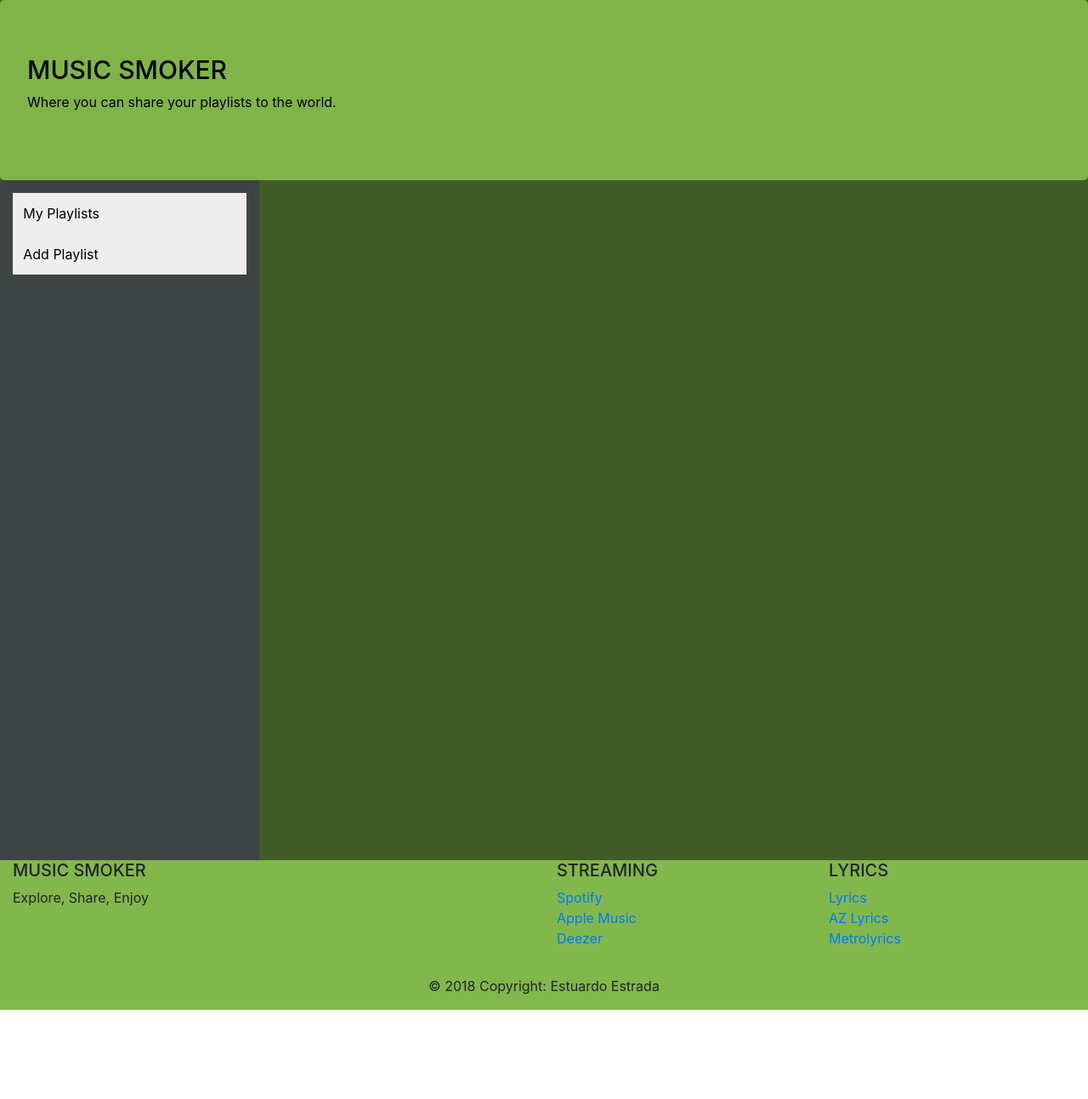
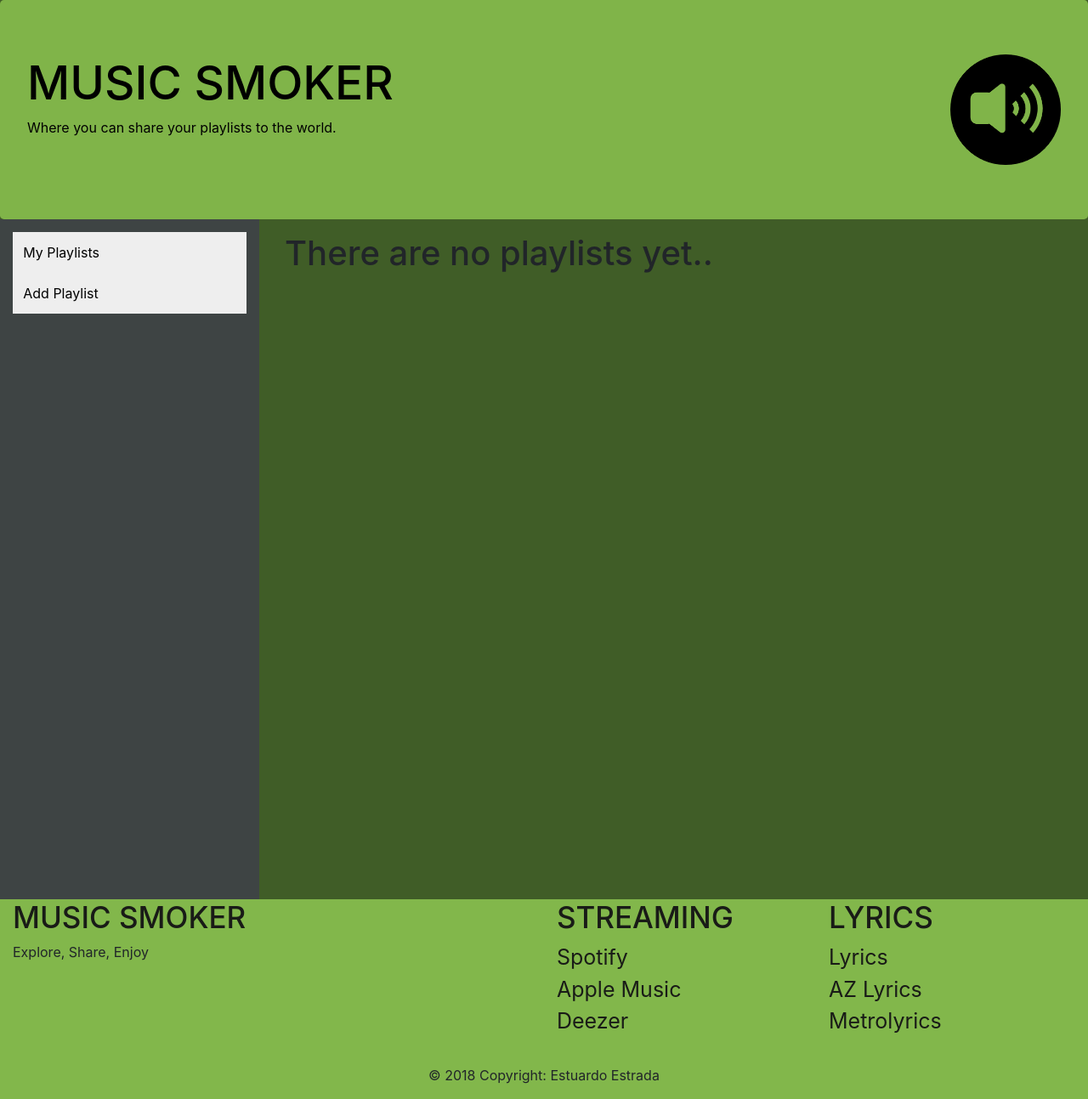
Before and after one commit to estuardo9609/Music-Smoker-2, an Angular app: page /dashboard in a window 1280 px wide. Shown: the whole page at 85% size. Before the commit the page ends 1188 px from the top, so only its background shows below. Built offline with nearby package versions, Linux system fonts and the light colour scheme.

Commit message:
Pagina finalizada temporalmente, se agregaron estilos, simbolos y pruebas de funcionalidad

```diff
--- a/src/app/app-footer/app-footer.component.css
+++ b/src/app/app-footer/app-footer.component.css
@@ -5,3 +5,25 @@
 .footer-copyright{
     background-color: #82b74b;
 }
+
+a.nostyle:link {
+    text-decoration: inherit;
+    color: inherit;
+    cursor: auto;
+}
+
+a.nostyle:visited {
+    text-decoration: inherit;
+    color: inherit;
+    cursor: auto;
+}
+
+.list-unstyled a{
+    color: #191b17;
+    font-size: 25px;
+}
+
+.text-uppercase{
+    color: #191b17;
+    font-size: 35px;
+}
--- a/src/app/app-header/app-header.component.css
+++ b/src/app/app-header/app-header.component.css
@@ -6,9 +6,16 @@
 .jumbotron h1{
     color: black;
     text-transform: uppercase;
-    font-size: 30px;
+    font-size: 55px;
 }
 
 .jumbotron p{
     color: black;
 }
+
+.jumbotron img{
+    height: 130px;
+    width: 130px;
+    align-content: left;
+
+}
--- a/src/app/app-header/app-header.component.html
+++ b/src/app/app-header/app-header.component.html
@@ -1,5 +1,12 @@
 <!-- Por el momento solo se tendrá el título y mas adelante se agregaran funciones -->
 <div class="jumbotron">
-    <h1>{{title}}</h1>
-    <p>Where you can share your playlists to the world.</p>
+    <div class="row">
+        <div class="col-9">
+            <h1>{{title}}</h1>
+            <p>Where you can share your playlists to the world.</p>
+        </div>
+        <div class="col-3">
+            <img [src]="fullImagePath" align="right">
+        </div>
+    </div>
 </div>
--- a/src/app/app-header/app-header.component.ts
+++ b/src/app/app-header/app-header.component.ts
@@ -7,7 +7,12 @@ import { Component, OnInit } from '@angular/core';
 })
 export class AppHeaderComponent implements OnInit {
 
-  constructor() { }
+  fullImagePath: string;
+
+  constructor(
+  ) {
+    this.fullImagePath = '../../assets/images/MusicSimbol.png'
+   }
 
   title = 'Music Smoker';
 
--- a/src/app/dashboard/dashboard.component.html
+++ b/src/app/dashboard/dashboard.component.html
@@ -16,3 +16,6 @@
       </div>
     </ul>
 </div>
+<div *ngIf="playlists.length == 0">
+    <h1>There are no playlists yet..</h1>
+</div>
```
Also changed, not shown: src/assets/images/MusicSimbol.png (added), src/img/compass-simbol.png (deleted).
